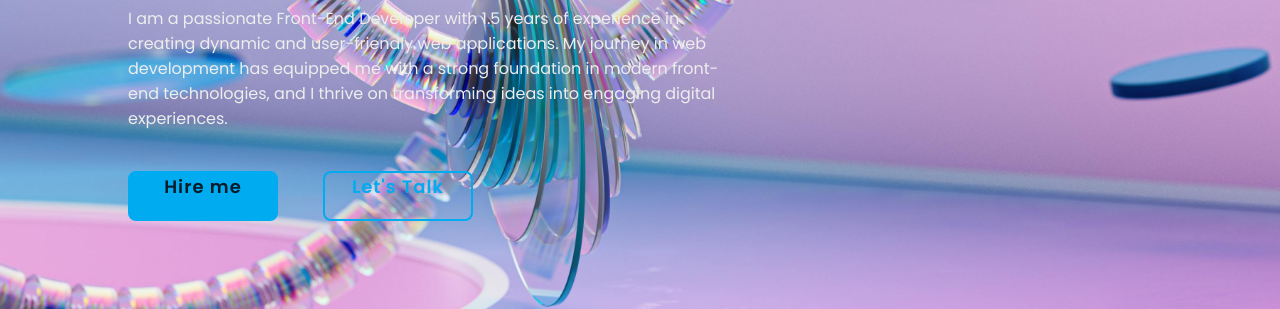
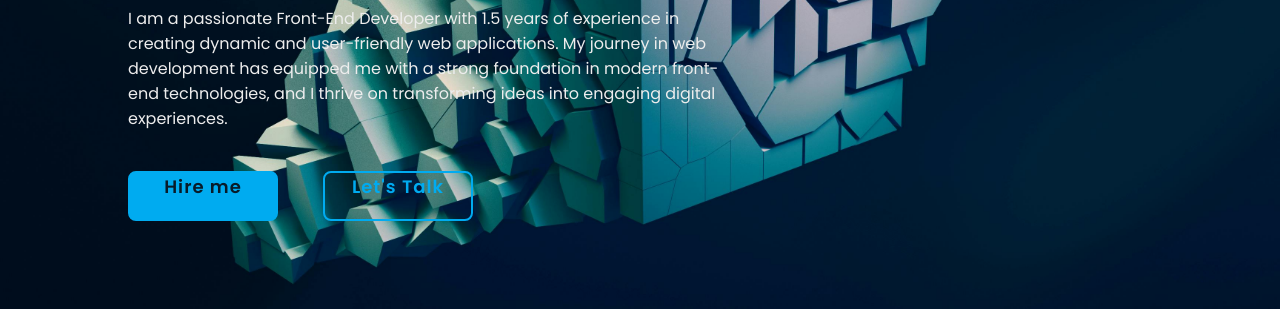
Before and after one commit to junaid601/junaid601.github.io, a plain HTML site: page index.html in a window 1280 px wide. Shown: the part 405-714 px from the top of the page. Drawn offline with nearby package versions, Linux system fonts and the light colour scheme.

Commit message:
Update styles.css

```diff
--- a/css/styles.css
+++ b/css/styles.css
@@ -92,7 +92,7 @@ section {
     display: flex;
     align-items: center;
     padding: 0 10%;
-    background: url('/images/Cover.jpg') no-repeat;
+    background: url('/images/pexels-marko-brecic-61848-221183.jpg') no-repeat;
     background-size: cover;
     background-position: center;
 }
```
